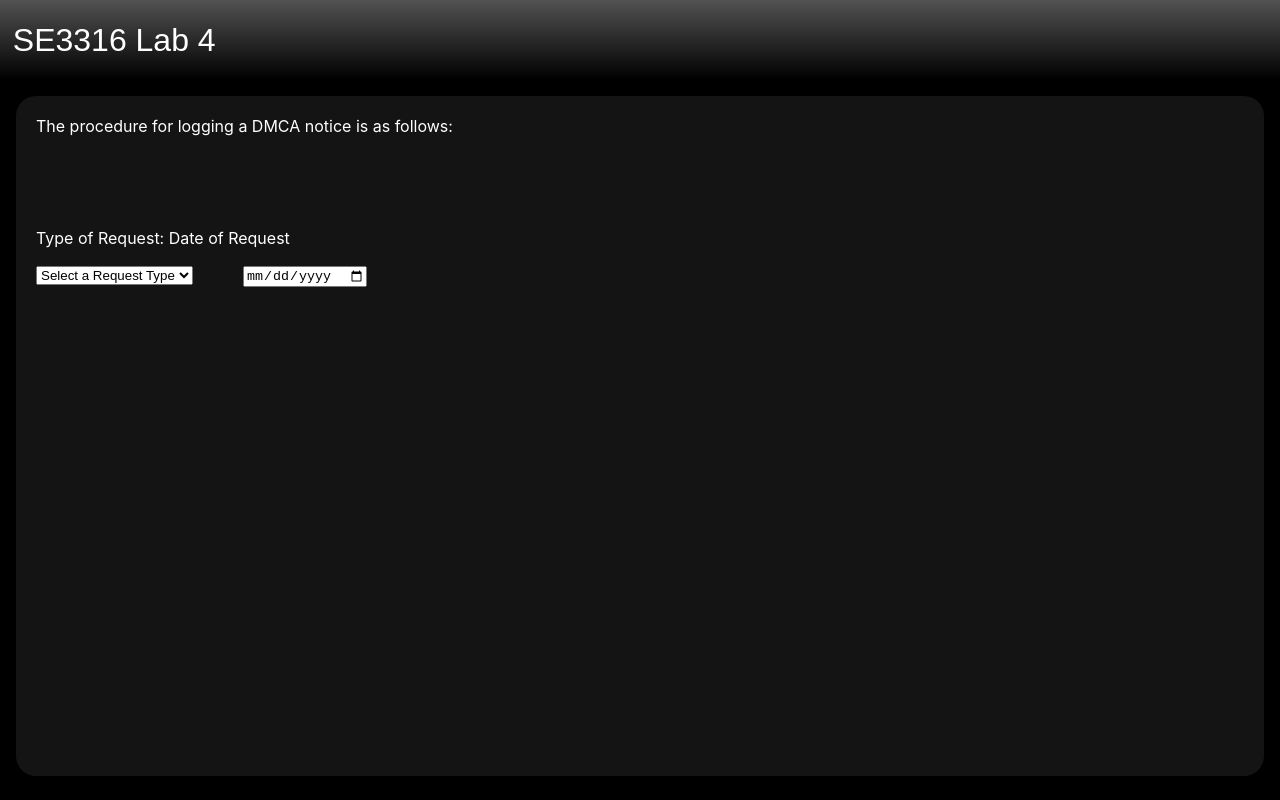
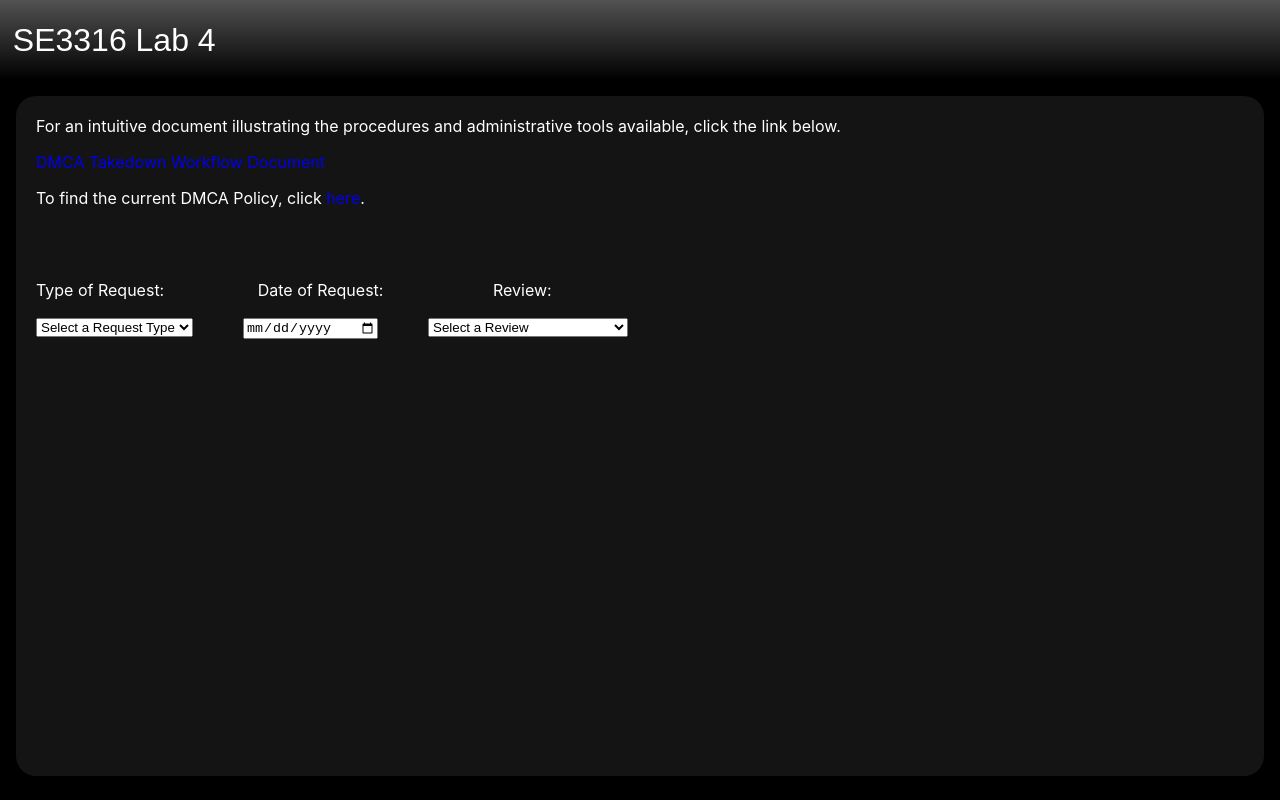
Before and after one commit to op8mnl/Music-Manager, a React (Create React App) app: page /dmcatakedown in a window 1280 px wide. Built offline with nearby package versions, Linux system fonts and the light colour scheme.

Commit message:
added policy styling and workflow doc

```diff
--- a/src/components/dmcatakedown.js
+++ b/src/components/dmcatakedown.js
@@ -1,4 +1,5 @@
 import React from 'react';
+import WorkDoc from '../assets/Workflow_Documentation.docx';
 
 const boxstyle = {
     height: "85vh",
@@ -24,12 +25,13 @@ function DMCATakedown(){
         <div class="box">
             <div style={boxstyle}>
                 <div style={{margin: "20px"}}>
-                    <p>The procedure for logging a DMCA notice is as follows:</p>
-                    <br></br>
+                    <p>For an intuitive document illustrating the procedures and administrative tools available, click the link below.</p>
+                    <a href = {WorkDoc} target = "_blank">DMCA Takedown Workflow Document</a>
+                    <p>To find the current DMCA Policy, click <a href="/dmcapolicy">here</a>.</p>
                     <br></br>
                     <br></br>
 
-                    <p>Type of Request:         Date of Request</p>
+                    <p>Type of Request:&emsp;&emsp;&emsp;&emsp;&emsp;&nbsp;&nbsp;&nbsp;Date of Request:&emsp;&emsp;&emsp;&emsp;&emsp;&emsp;&nbsp;&nbsp;&nbsp;Review:</p>
                     <select name="reqType" id="reqType">
                         <option value="" disabled selected>Select a Request Type</option>
                         <option value="Takedown Request">Takedown Request</option>
@@ -37,7 +39,12 @@ function DMCATakedown(){
                         <option value="Dispute Claim">Dispute Claim</option>
                     </select>
 
-                    <input type="date" id="date" style={{marginLeft: "50px"}}></input>
+                    <input type="date" id="date" style={{marginLeft: "50px", width: "130px"}}></input>
+
+                    <select name="reviewSel" id="reviewSel" style={{marginLeft: "50px", width: "200px"}}>
+                        <option value="" disabled selected>Select a Review</option>
+                    </select>
+
                 </div>
             </div>
         </div>
```
Also changed, not shown: 1 other file (tests, documents, lock files or other folders).
